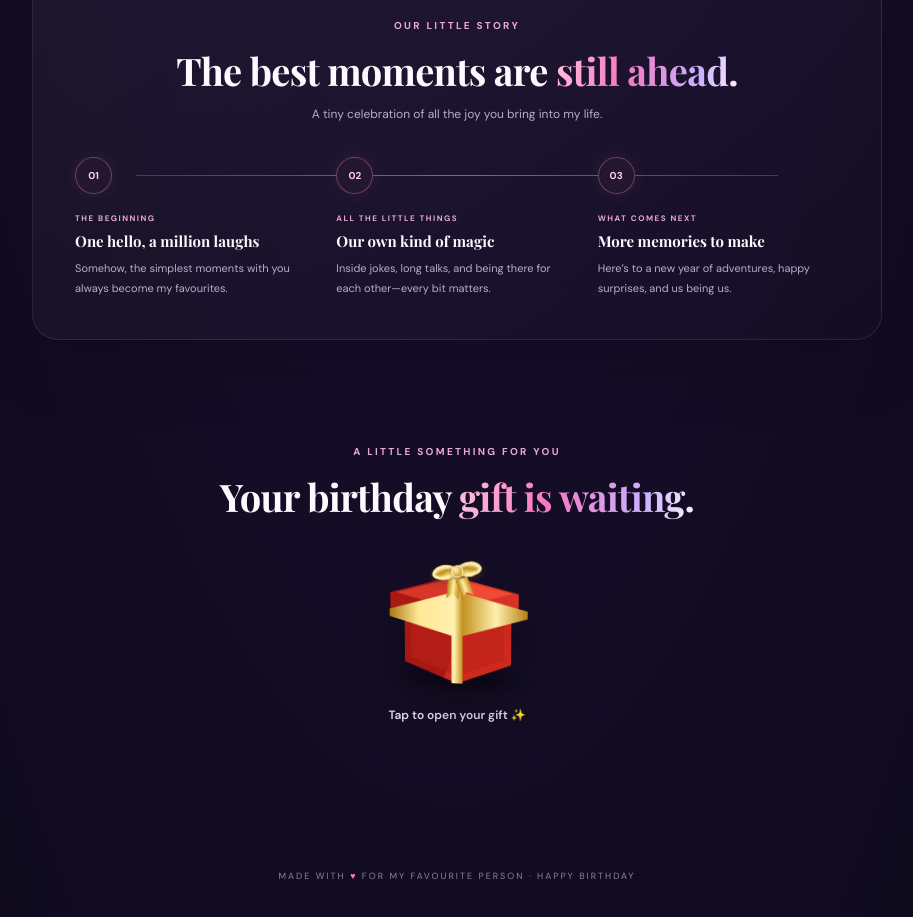
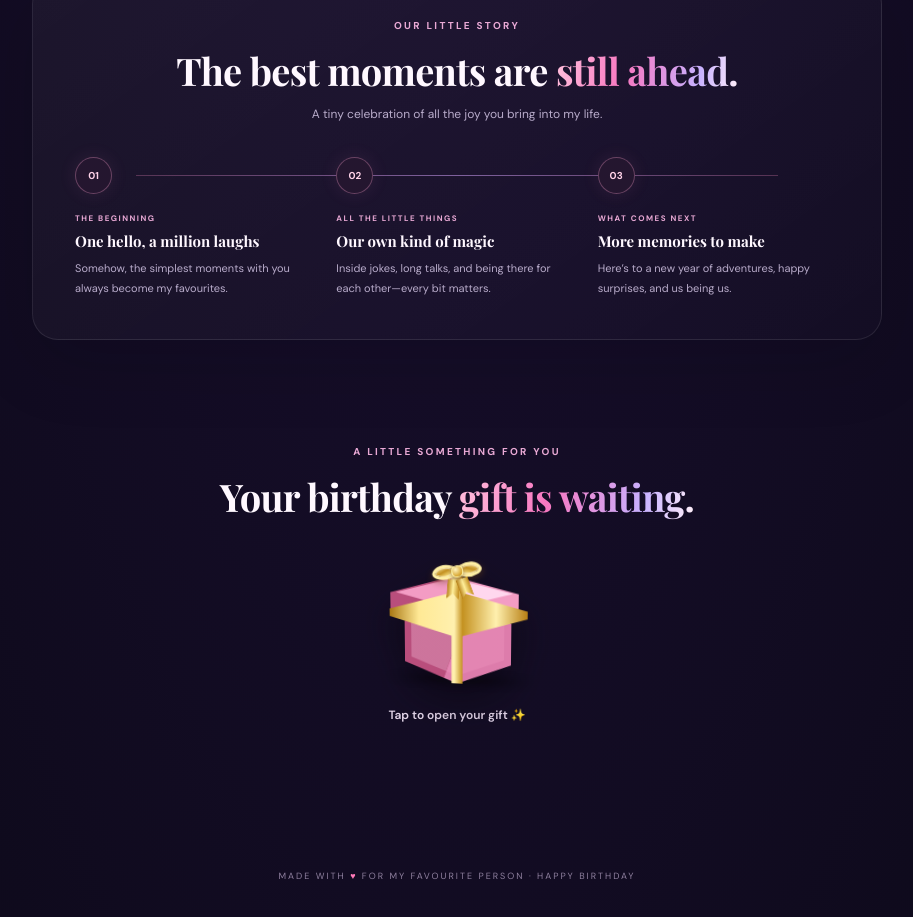
Before and after one commit to Dnyanush/haapy-bhirthaday, a plain HTML site: page index.html in a window 1280 px wide. Shown: the part 1752-2669 px from the top of the page, without its empty margins (183-1096 px from the left). Drawn offline with nearby package versions, Linux system fonts and the light colour scheme.

Commit message:
Update birthday website

```diff
--- a/style.css
+++ b/style.css
@@ -278,10 +278,10 @@ footer{text-align:center;padding:28px 15px 35px;color:#8f809f;font-size:9px;lett
 
 .gift-box{width:142px;height:138px;transform:rotateX(-8deg) rotateY(-14deg);transform-style:preserve-3d;filter:drop-shadow(0 20px 19px #08030d8c);animation:gift-box-float 4.2s ease-in-out infinite}
 .gift-box:after{content:"";position:absolute;z-index:-1;left:16px;right:9px;bottom:1px;height:18px;border-radius:50%;background:#0008;filter:blur(12px);transform:rotateX(70deg);transition:opacity .4s,transform .4s}
-.gift-box-lid{z-index:3;left:1px;top:24px;width:132px;height:52px;border:0;border-radius:0;background:linear-gradient(110deg,#a91914 0 49.5%,#d83226 50%);clip-path:polygon(50% 0,100% 32%,100% 67%,50% 100%,0 67%,0 32%);box-shadow:none;transform-origin:50% 72%;transition:transform .68s cubic-bezier(.2,.75,.3,1)}
-.gift-box-lid:after{content:"";position:absolute;inset:2px 6px 12px;background:linear-gradient(110deg,#d9362a 0 49.5%,#f04a35 50%);clip-path:polygon(50% 0,100% 38%,50% 78%,0 38%)}
-.gift-box-body{left:16px;top:49px;width:110px;height:83px;border:0;border-radius:0;background:linear-gradient(110deg,#a81813 0 49.5%,#ce291f 50%);clip-path:polygon(50% 0,100% 25%,100% 75%,50% 100%,0 75%,0 25%);box-shadow:none;transform:translateZ(-4px)}
-.gift-box-body:after{content:"";position:absolute;inset:4px 7px 8px;background:linear-gradient(110deg,#d02b21 0 49.5%,#a81713 50%);clip-path:polygon(50% 0,100% 25%,100% 75%,50% 100%,0 75%,0 25%);opacity:.28}
+.gift-box-lid{z-index:3;left:1px;top:24px;width:132px;height:52px;border:0;border-radius:0;background:linear-gradient(110deg,#b94e7c 0 49.5%,#f39cc4 50%);clip-path:polygon(50% 0,100% 32%,100% 67%,50% 100%,0 67%,0 32%);box-shadow:none;transform-origin:50% 72%;transition:transform .68s cubic-bezier(.2,.75,.3,1)}
+.gift-box-lid:after{content:"";position:absolute;inset:2px 6px 12px;background:linear-gradient(110deg,#f39cc4 0 49.5%,#ffd7ee 50%);clip-path:polygon(50% 0,100% 38%,50% 78%,0 38%)}
+.gift-box-body{left:16px;top:49px;width:110px;height:83px;border:0;border-radius:0;background:linear-gradient(110deg,#b94e7c 0 49.5%,#dd7cab 50%);clip-path:polygon(50% 0,100% 25%,100% 75%,50% 100%,0 75%,0 25%);box-shadow:none;transform:translateZ(-4px)}
+.gift-box-body:after{content:"";position:absolute;inset:4px 7px 8px;background:linear-gradient(110deg,#ffd7ee 0 49.5%,#f39cc4 50%);clip-path:polygon(50% 0,100% 25%,100% 75%,50% 100%,0 75%,0 25%);opacity:.28}
 .gift-box-ribbon{z-index:4;left:0;top:24px;width:142px;height:108px;border-radius:0;background:linear-gradient(90deg,#a97814,#ffe995 22%,#fff0ae 48%,#c49120 54%,#fff0ae 78%,#b77f14);clip-path:polygon(46% 0,54% 0,54% 15%,100% 31%,100% 38%,54% 55%,54% 100%,46% 100%,46% 55%,0 38%,0 31%,46% 15%);box-shadow:0 0 10px #ffe99555}
 .gift-box-bow{z-index:5;left:47px;top:3px;width:49px;height:43px;border:0;border-radius:0;transform:rotate(-8deg);box-shadow:none;transition:transform .68s cubic-bezier(.2,.75,.3,1)}
 .gift-bow-loop{position:absolute;top:7px;width:24px;height:17px;border:3px solid #fff0a5;border-radius:80% 18% 80% 25%;background:linear-gradient(135deg,#fff1ad 5%,#c39020 46%,#ffea8b 75%,#9b6811);box-shadow:inset 0 0 0 1px #fff8,0 3px 6px #693d1670}
```
